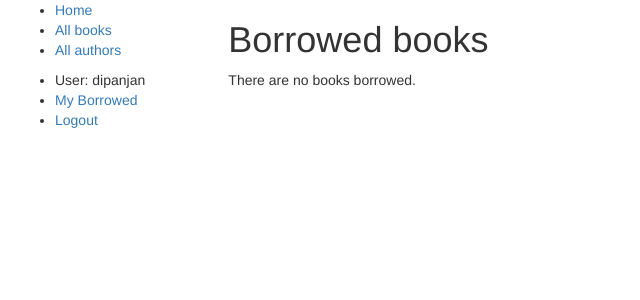
After one commit to dipdeb/localibrary, a Django app: a page that uses localibrary/catalog/templates/base_generic.html in a window 1280 px wide. The commit adds this page. Shown: the top 300 px of the page, without its empty margins (0-640 px from the left). Run offline with Django 3.2, Linux system fonts and the light colour scheme; a user stored in the database is signed in; data comes from the database, SQL or seed files in the repository; both versions use the stored data as it was after the commit; some libraries are stand-ins or nearby versions.

Commit message:
Add borrow

```diff
--- a/localibrary/catalog/admin.py
+++ b/localibrary/catalog/admin.py
@@ -39,7 +39,7 @@ class BookAdmin(admin.ModelAdmin):
 @admin.register(BookInstance)
 class BookInstanceAdmin(admin.ModelAdmin):
     #list_display = ('id', 'status', 'due_back')
-    list_display = ('book', 'status', 'due_back', 'id')
+    list_display = ('book', 'status', 'borrower', 'due_back', 'id')
     list_filter = ('status', 'due_back')
 
     fieldsets = (
@@ -47,6 +47,6 @@ class BookInstanceAdmin(admin.ModelAdmin):
             'fields': ('book','imprint', 'id')
         }),
         ('Availability', {
-            'fields': ('status', 'due_back')
+            'fields': ('status', 'due_back', 'borrower')
         }),
     )
--- a/localibrary/catalog/templates/base_generic.html
+++ b/localibrary/catalog/templates/base_generic.html
@@ -25,8 +25,12 @@
           <li><a href="{% url 'index' %}">Home</a></li>
           <li><a href="{% url 'books' %}">All books</a></li>
           <li><a href="{% url 'authors' %}">All authors</a></li>
+      </ul>
+
+      <ul class="sidebar-nav">
 			{% if user.is_authenticated %}
 				<li>User: {{ user.get_username }}</li>
+				<li><a href="{% url 'my-borrowed' %}">My Borrowed</a></li>
 				<li><a href="{% url 'logout'%}?next={{request.path}}">Logout</a></li>
 			{% else %}
 				<li><a href="{% url 'login'%}?next={{request.path}}">Login</a></li>
--- /dev/null
+++ b/localibrary/catalog/templates/catalog/bookinstance_list_borrowed_user.html
@@ -0,0 +1,19 @@
+{% extends "base_generic.html" %}
+
+{% block content %}
+    <h1>Borrowed books</h1>
+
+    {% if bookinstance_list %}
+    <ul>
+
+      {% for bookinst in bookinstance_list %}
+      <li class="{% if bookinst.is_overdue %}text-danger{% endif %}">
+        <a href="{% url 'book-detail' bookinst.book.pk %}">{{bookinst.book.title}}</a> ({{ bookinst.due_back }})
+      </li>
+      {% endfor %}
+    </ul>
+
+    {% else %}
+      <p>There are no books borrowed.</p>
+    {% endif %}
+{% endblock %}
--- a/localibrary/catalog/urls.py
+++ b/localibrary/catalog/urls.py
@@ -8,4 +8,5 @@ urlpatterns = [
     url(r'^book/(?P<pk>\d+)$', views.BookDetailView.as_view(), name='book-detail'),
     url(r'^authors/$', views.AuthorListView.as_view(), name='authors'),
     url(r'^author/(?P<pk>\d+)$', views.AuthorDetailView.as_view(), name='author-detail'),
+    url(r'^mybooks/$', views.LoanedBooksByUserListView.as_view(), name='my-borrowed'),
 ]
--- a/localibrary/catalog/views.py
+++ b/localibrary/catalog/views.py
@@ -3,6 +3,9 @@ from django.shortcuts import render
 # Create your views here.
 
 from .models import Book, Author, BookInstance, Genre
+from django.views import generic
+
+from django.conf import settings
 
 def index(request):
     """
@@ -22,6 +25,7 @@ def index(request):
     #Challenge
     num_genre=Genre.objects.all().count()
     num_book_word=Book.objects.filter(title__contains='pakistan').count()
+    print(settings)
 
     # Render the HTML template index.html with the data in the context variable
     return render(
@@ -30,7 +34,6 @@ def index(request):
         context={'num_books':num_books,'num_instances':num_instances,'num_instances_available':num_instances_available,'num_authors':num_authors,'num_genre':num_genre,'num_book_word':num_book_word, 'num_visits':num_visits},
     )
 
-from django.views import generic
 
 class BookListView(generic.ListView):
     model = Book
@@ -45,3 +48,16 @@ class AuthorListView(generic.ListView):
 
 class AuthorDetailView(generic.DetailView):
     model = Author
+
+from django.contrib.auth.mixins import LoginRequiredMixin
+
+class LoanedBooksByUserListView(LoginRequiredMixin,generic.ListView):
+    """
+    Generic class-based view listing books on loan to current user.
+    """
+    model = BookInstance
+    template_name ='catalog/bookinstance_list_borrowed_user.html'
+    paginate_by = 10
+
+    def get_queryset(self):
+        return BookInstance.objects.filter(borrower=self.request.user).filter(status__exact='o').order_by('due_back')
```
Also changed, not shown: localibrary/catalog/models.py (+9 -1 lines), localibrary/catalog/migrations/0003_bookinstance_borrower.py (added), localibrary/db.sqlite3.
